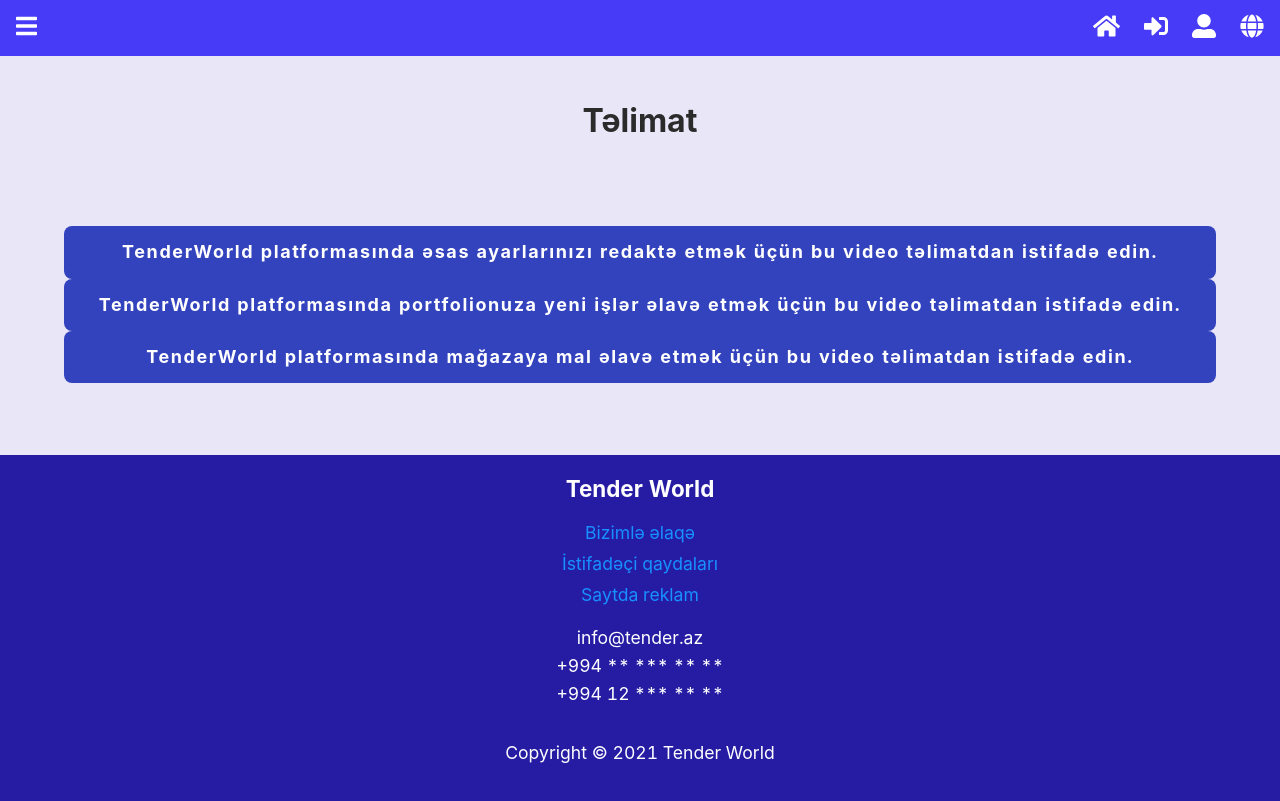
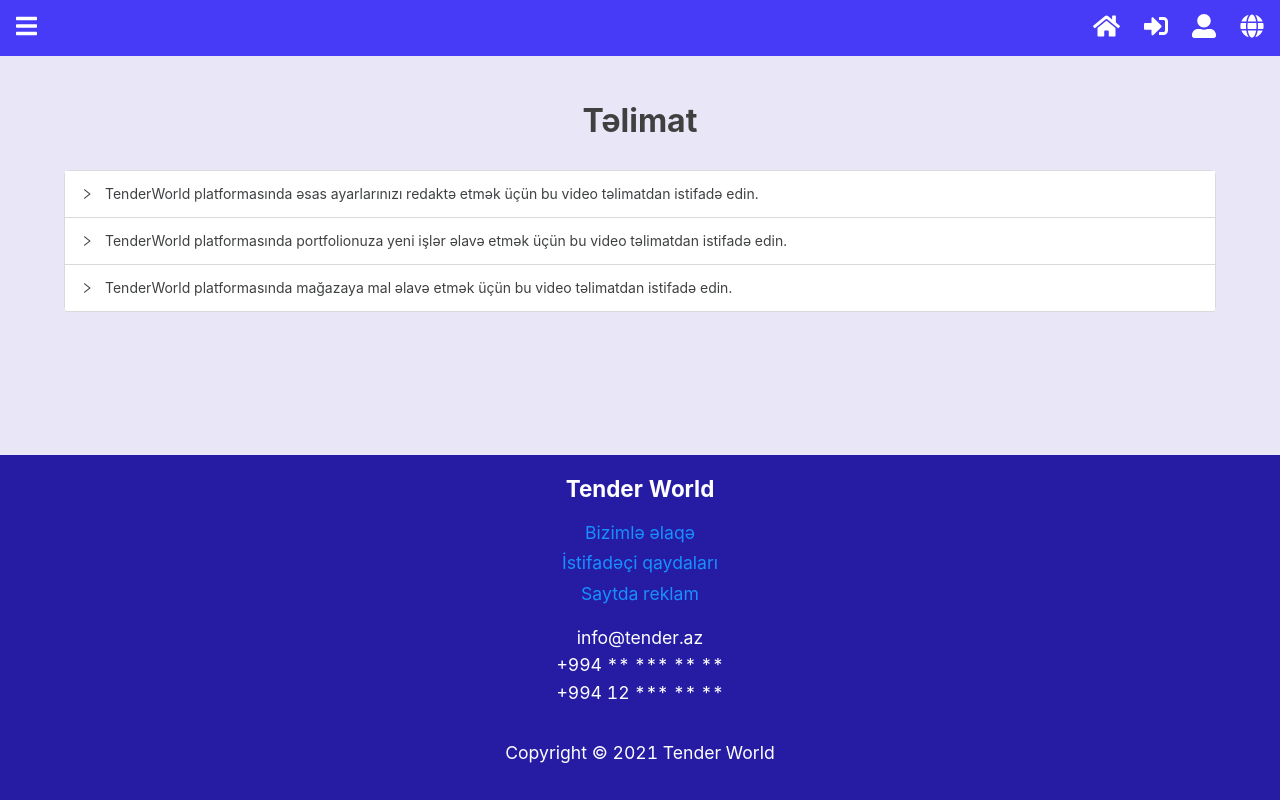
Before and after one commit to farhadamrah/tender, a React (Create React App) app: page /instruction in a window 1280 px wide. Built offline with nearby package versions, Linux system fonts and the light colour scheme; the HTML template or start-up script is replaced by a standard one.

Commit message:
version 1

```diff
--- a/src/Components/Footer/Footer.js
+++ b/src/Components/Footer/Footer.js
@@ -13,7 +13,7 @@
               <Link to='/contact-us'>Bizimlə əlaqə</Link>
             </li>
             <li className='list__item'>
-              <Link to='/user-rules'>İstifadəçi qaydaları</Link>
+              <Link to='/rules'>İstifadəçi qaydaları</Link>
             </li>
             <li className='list__item'>
               <Link to='/advertisement'>Saytda reklam</Link>
--- a/src/Components/Main/Filter/Filter.js
+++ b/src/Components/Main/Filter/Filter.js
@@ -10,6 +10,7 @@
 
   return (
     <>
+      <div className='filter-container'>
         <Collapse accordion>
           <FontAwesomeIcon icon={faFilter} />
           <Panel header={`Filter`} key='1'>
@@ -19,6 +20,7 @@
             <DropDown />
           </Panel>
         </Collapse>
+      </div>
     </>
   );
 };
--- a/src/Components/Main/Filter/Filter.scss
+++ b/src/Components/Main/Filter/Filter.scss
@@ -1,3 +1,4 @@
+.filter-container {
   .ant-collapse {
     margin-top: 5rem;
     margin-bottom: 1.5rem;
@@ -47,3 +48,4 @@
       background-color: #e9e7f7;
     }
   }
+}
--- a/src/Components/Main/MainPages/Instruction/Instruction.scss
+++ b/src/Components/Main/MainPages/Instruction/Instruction.scss
@@ -8,19 +8,28 @@
     font-size: 2rem;
     font-weight: 700;
     margin-bottom: 1.5rem;
-    color: rgb(43, 43, 43);
+    color: rgb(64, 64, 65);
   }
 
   .ant-collapse {
     border-radius: 0.4rem;
+    margin-top: 0;
+
+    .ant-collapse-header {
+      background-color: white;
+      color: rgb(62, 64, 66) !important;
+    }
+
     // background: none;
 
     // .ant-collapse-item {
     //   background: white;
     // }
+
     // .ant-collapse-item-active {
     //   margin-bottom: 0.1rem;
     // }
+
     .ant-collapse-content-box {
       display: flex;
       justify-content: center;
```
Lines whose indentation alone changed are shown as unchanged.
